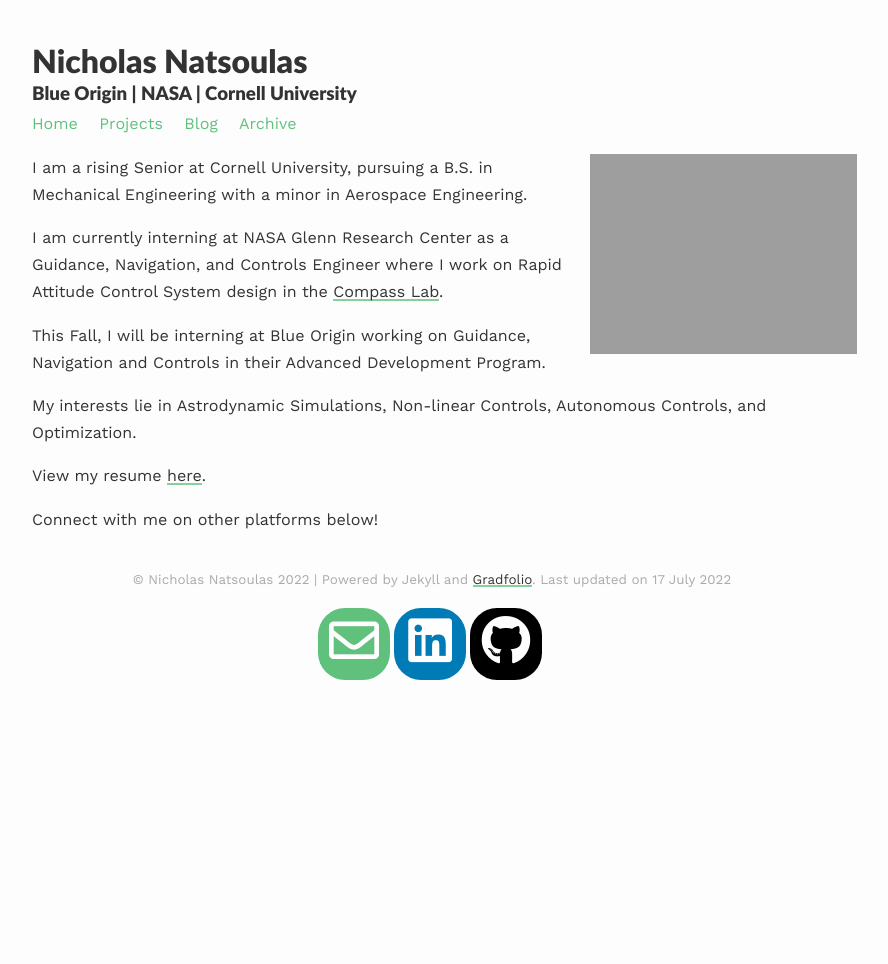
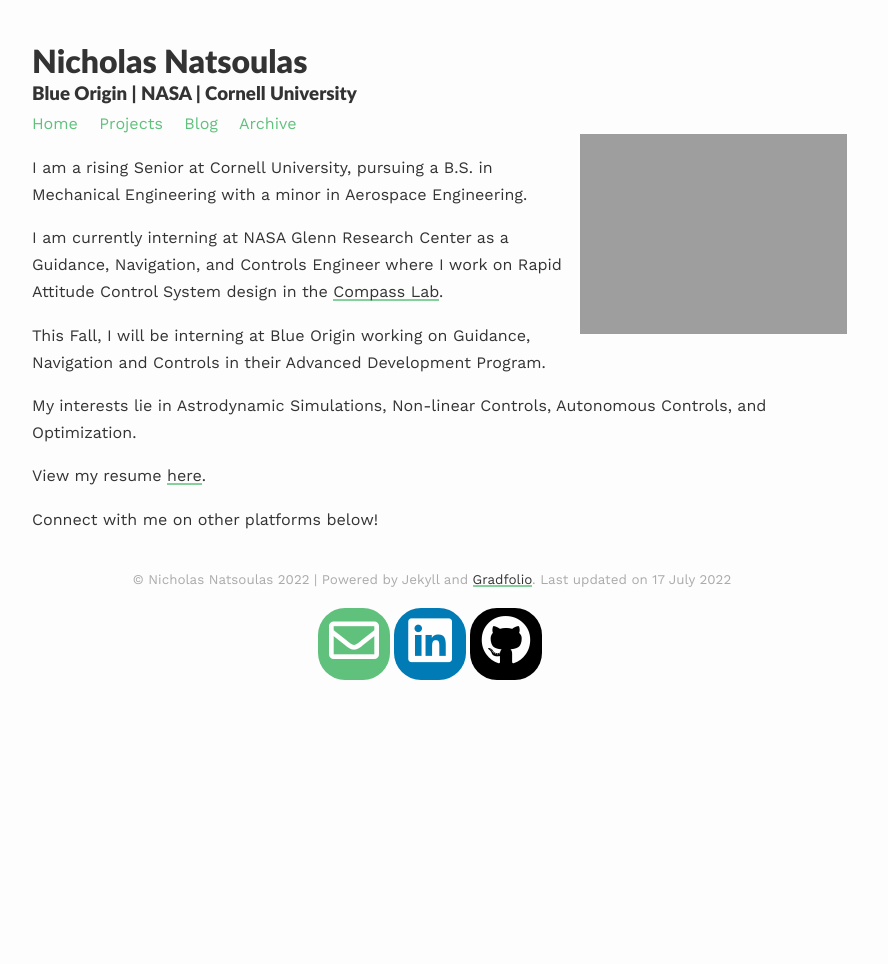
Before and after one commit to Natsoulas/Natsoulas, a Jekyll site: the page built from index.md, in a window 1280 px wide. Shown: the whole page, without its empty margins (208-1096 px from the left). Built offline with Jekyll 4.4.1, drawn with Linux system fonts in a browser that asks for light colours; nearby versions of some CDN libraries.

Commit message:
move again

```diff
--- a/assets/css/_sass/style.scss
+++ b/assets/css/_sass/style.scss
@@ -78,7 +78,7 @@ figure {
 img {
   max-height: 80%;
   max-width: 80%;
-  transform: translate(25px,0px);
+  transform: translate(15px,-20px);
 }
 
 pre,
```
